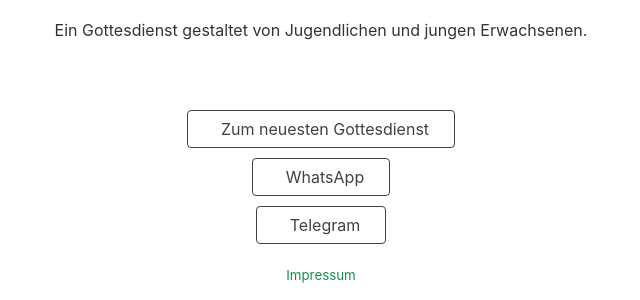
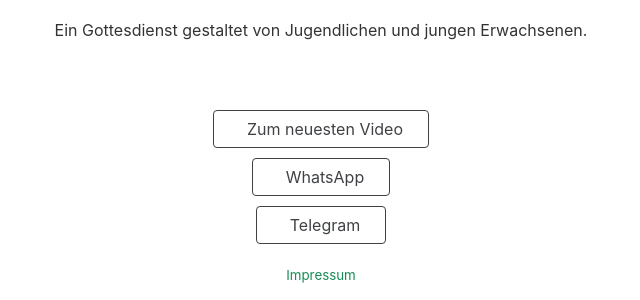
Before and after one commit to lk3de/alive, a Jekyll site: the page built from index.html, in a window 1280 px wide. Shown: the part 166-466 px from the top of the page, without its empty margins (319-959 px from the left). Built offline with Jekyll 4.4.1, drawn with Linux system fonts in a browser that asks for light colours; nearby versions of some CDN libraries.

Commit message:
Update links.yml

```diff
--- a/_data/links.yml
+++ b/_data/links.yml
@@ -11,7 +11,7 @@ buttons:
 #      tag: LIVE
 
 # Uncomment this section to enable the "Zum letzten Gottesdienst ansehen" button - don't forget to update the link!
-    - title: Zum neuesten Gottesdienst
+    - title: Zum neuesten Video
       url: https://www.youtube.com/playlist?list=PLFh5H99pTTu8_zjxJGtJV5gHQIeR60Iab
       icon: ri:youtube-fill
 
```
